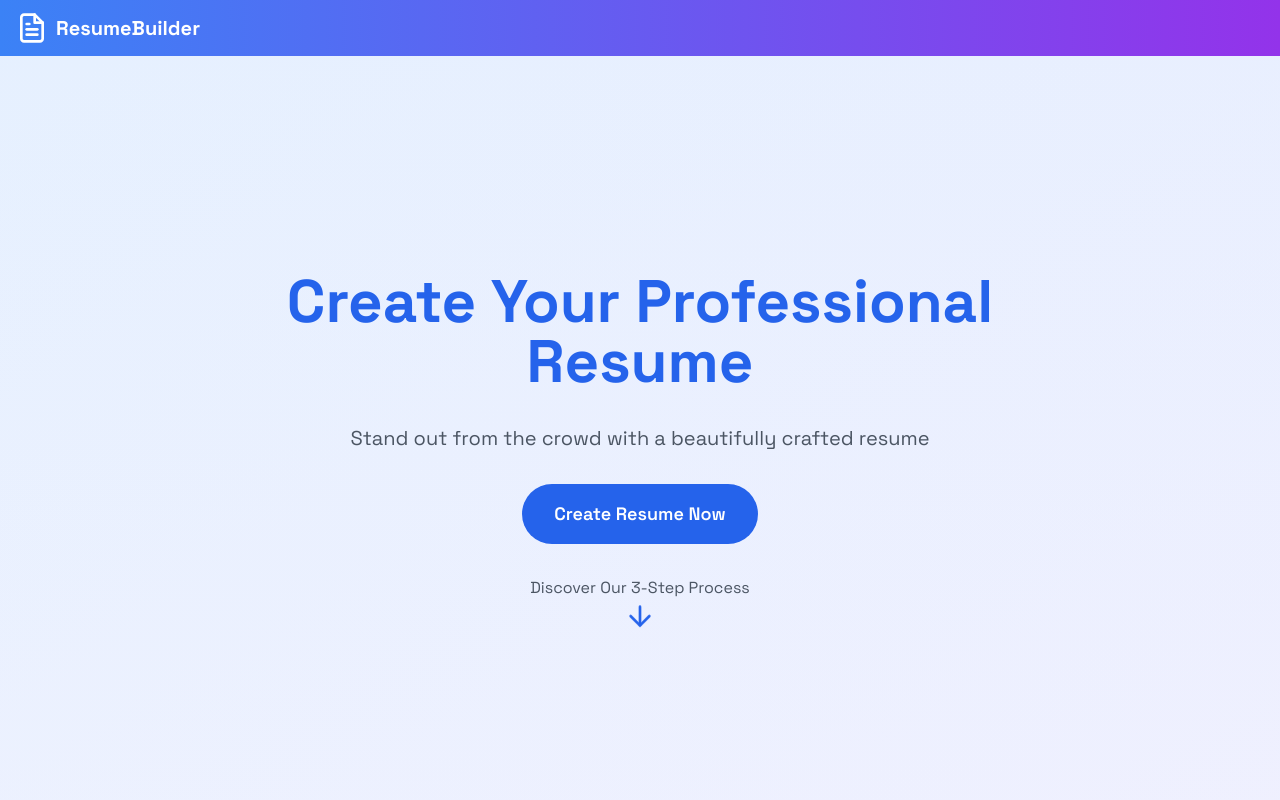
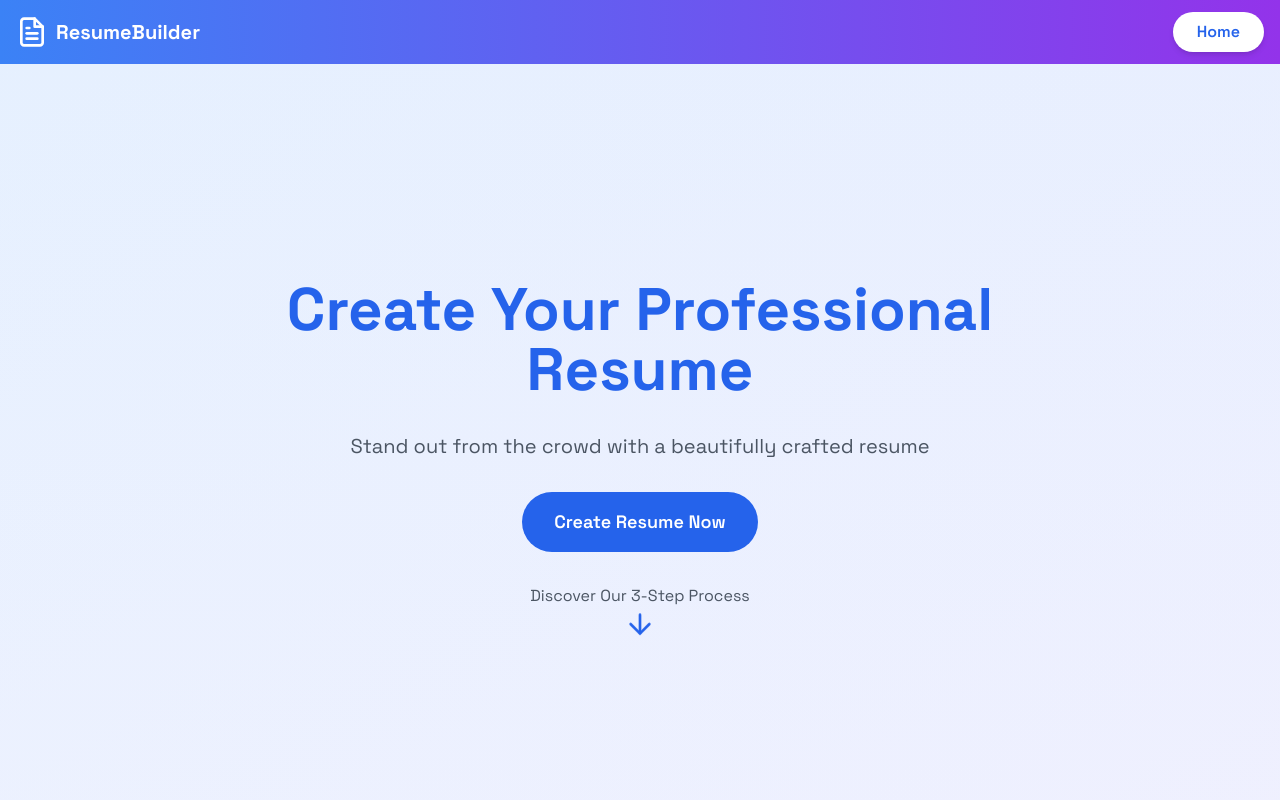
Before and after one commit to vishrut03/Resume-Builder, a React (Vite) app in the folder frontend/: page / in a window 1280 px wide. Shown: the top 800 px of the page. Built offline with nearby package versions, Linux system fonts and the light colour scheme.

Commit message:
home btn

```diff
--- a/frontend/src/components/Navbar/Header.jsx
+++ b/frontend/src/components/Navbar/Header.jsx
@@ -6,29 +6,41 @@ import Logo from "../../pages/Logo/Logo"
 
 export default function Header() {
   const [token, setToken] = useState(Cookie.get("token"))
-
+  const [current, setCurrent] = useState("header");
   const handleSignOut = () => {
     Cookie.remove("token")
     setToken(null)
     window.location.reload()
   }
-
+  if(current==="home"){
+    window.location.reload();
+  }
   return (
     <header className="bg-gradient-to-r from-blue-500 to-purple-600 text-white shadow-md">
       <div className="container mx-auto px-4 py-3 flex justify-between items-center">
-        <div className="flex items-center space-x-2">
+        <div className="flex items-center">
           <Logo size={32} color="white" />
-          <span className="text-xl font-bold">ResumeBuilder</span>
+          <span className="text-xl font-bold ml-2">ResumeBuilder</span>
         </div>
-        {token && (
+        <div className="flex items-center space-x-4">
           <button
-            onClick={handleSignOut}
-            className="bg-white text-blue-600 px-4 py-2 rounded-full font-semibold
-                       hover:bg-blue-100 transition duration-300 ease-in-out transform hover:scale-105"
+            onClick={() => setCurrent("home")}
+            className="bg-white text-blue-600 px-6 py-2 rounded-full font-semibold
+                       hover:bg-blue-100 transition duration-300 ease-in-out transform hover:scale-105
+                       shadow-md hover:shadow-lg"
           >
-            Sign Out
+            Home
           </button>
-        )}
+          {token && (
+            <button
+              onClick={handleSignOut}
+              className="bg-transparent border-2 border-white text-white px-4 py-2 rounded-full font-semibold
+                         hover:bg-white hover:text-blue-600 transition duration-300 ease-in-out transform hover:scale-105"
+            >
+              Sign Out
+            </button>
+          )}
+        </div>
       </div>
     </header>
   )
```
Also changed, not shown: 2 other files (tests, documents, lock files or other folders).
